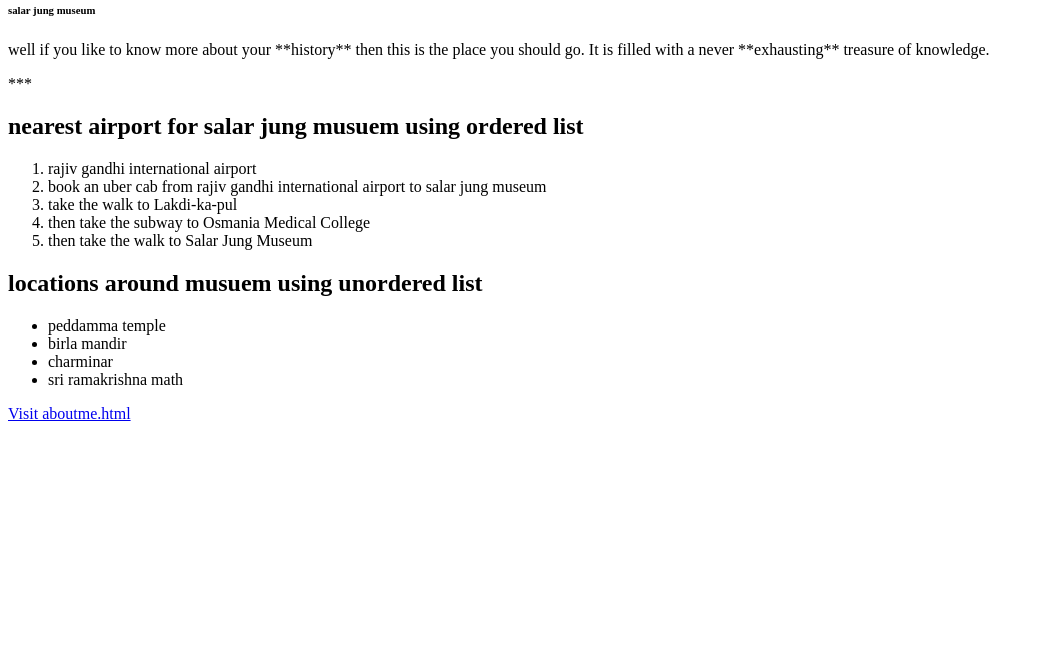
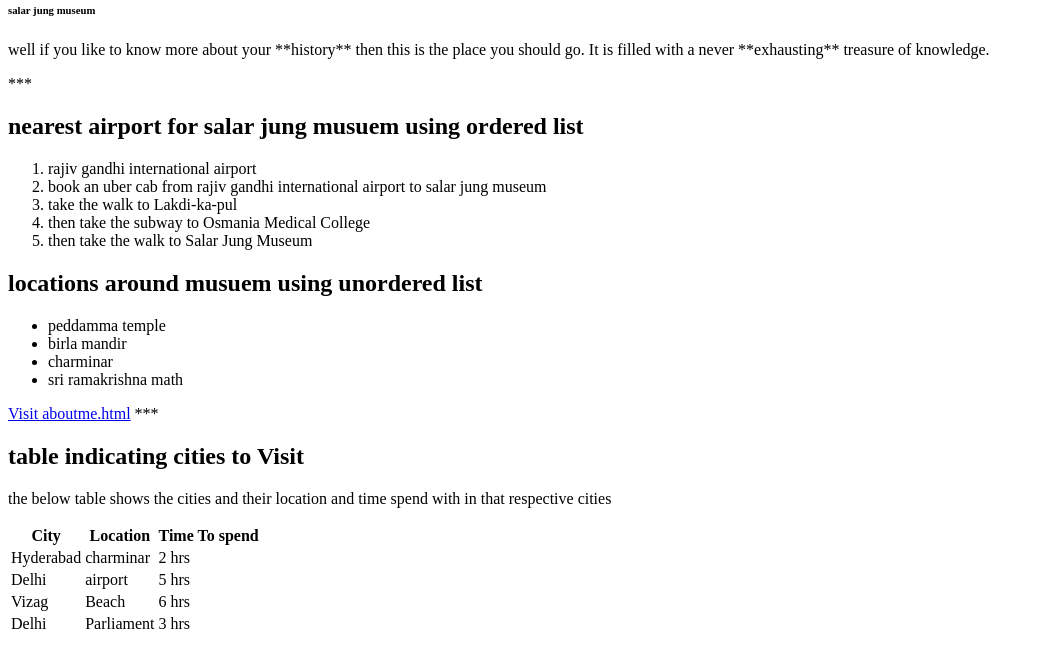
Before and after one commit to 44-563-Web-Apps-F22/44563-webapps-assignment-3-9182764130, a plain HTML site: page index.html in a window 1280 px wide. Shown: the part 79-746 px from the top of the page, without its empty margins (0-1044 px from the left). Drawn offline with Linux system fonts and the light colour scheme.

Commit message:
added data

```diff
--- a/index.html
+++ b/index.html
@@ -31,5 +31,38 @@
 
 <a href="aboutme.html">Visit aboutme.html</a>
 
+***
+
+<h2>table indicating cities to Visit</h2>
+<p>the below table shows the cities and their location and time spend with in that respective cities</p>
+<table>
+  <tr>
+    <th>City</th>
+    <th>Location</th>
+    <th>Time To spend</th>
+  </tr>
+  <tr>
+    <td>Hyderabad</td>
+    <td>charminar</td>
+    <td>2 hrs</td>
+  </tr>
+  <tr>
+    <td>Delhi</td>
+    <td>airport</td>
+    <td>5 hrs</td>
+  </tr>
+  <tr>
+    <td>Vizag</td>
+    <td>Beach</td>
+    <td>6 hrs</td>
+  </tr>
+  <tr>
+    <td>Delhi</td>
+    <td>Parliament</td>
+    <td>3 hrs</td>
+  </tr>
+
+</table>
+
     </body>
 </html>
```
